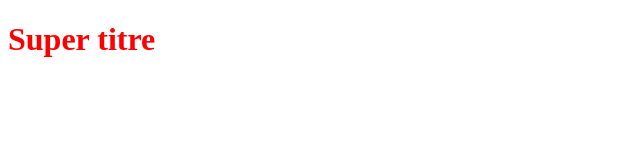
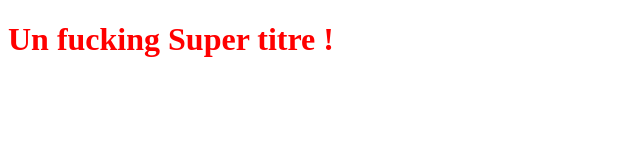
Before and after one commit to MrMojojojoe/OpenClassroomsProject, a plain HTML site: page index.html in a window 1280 px wide. Shown: the whole page, without its empty margins (0-640 px from the left). Drawn offline with Linux system fonts and the light colour scheme.

Commit message:
modification titre

```diff
--- a/index.html
+++ b/index.html
@@ -8,6 +8,6 @@
     <link rel="stylesheet" type="text/css" href="style.css">
 </head>
 <body>
-    <h1>Super titre</h1>
+    <h1>Un fucking Super titre !</h1>
 </body>
 </html>
```
